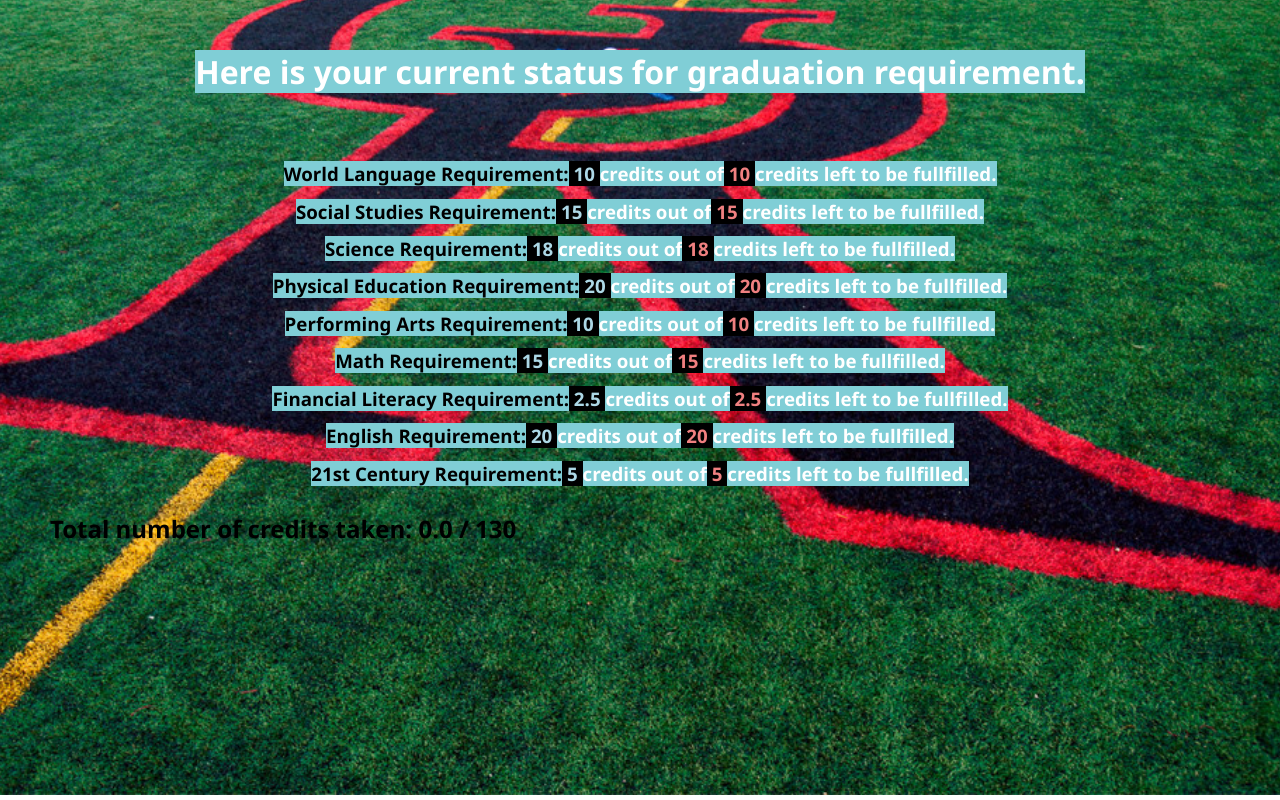
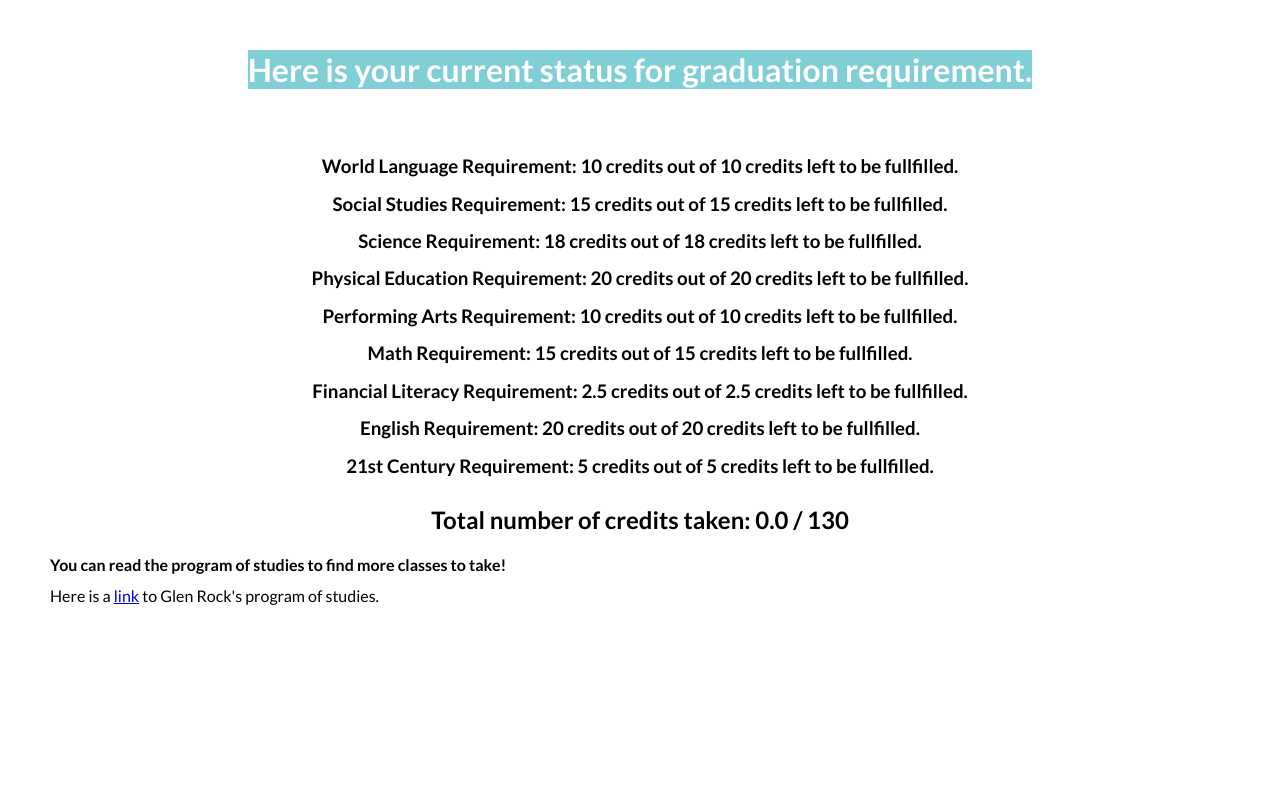
Before and after one commit to Danpaek111/GlenRock-Graduation-Checker, a Flask app: page /result in a window 1280 px wide. Run offline with Flask 3, Linux system fonts and the light colour scheme; parts of the project's set-up code (start-up, migrations or seed data) failed here and were passed over.

Commit message:
First batch of design change

```diff
--- a/app.py
+++ b/app.py
@@ -107,6 +107,11 @@ def result():
     total_credits = 0
     for idx in creds_dict:
         total_credits += required_num_of_credits_per_category(idx) - creds_dict[idx]
+    if total_credits == 130:
+        last_comment = "Congratulations! You are ready to graduate!"
+    else:
+        last_comment = "You can read the program of studies to find more classes to take!"
+
     return render_template("result.html",
                            wl_credits=creds_dict['world_lang'], wl_required_credits = required_num_of_credits_per_category("world_lang"),
                            ss_credits=creds_dict['social_studies'], ss_required_credits = required_num_of_credits_per_category('social_studies'),
@@ -117,7 +122,8 @@ def result():
                            fl_credits=creds_dict['fin_lit'], fl_required_credits = required_num_of_credits_per_category("fin_lit"),
                            ec_credits=creds_dict['english_courses'], ec_required_credits = required_num_of_credits_per_category("english_courses"),
                            stc_credits=creds_dict['century_courses'], stc_required_credits = required_num_of_credits_per_category("century_courses"),
-                           total_credits=total_credits
+                           total_credits=total_credits,
+                           last_comment=last_comment
                            )
 
 # For Testing purpuses
--- a/static/styles.css
+++ b/static/styles.css
@@ -1,5 +1,5 @@
 body {
-    font-family: 'Segoe UI', Tahoma, Verdana, sans-serif;
+    font-family: 'Lato', sans-serif;
     margin: 50px;
 }
 
--- a/static/styles_result.css
+++ b/static/styles_result.css
@@ -1,5 +1,5 @@
 body {
-    font-family: 'Segoe UI', Tahoma, Verdana, sans-serif;
+    font-family: 'Lato', sans-serif;
     margin: 50px;
 }
 
@@ -69,7 +69,7 @@ white {
 
 
 body {
-    background-image: url('./result_background.png');
+    /* background-image: url('./result_background.png'); */
     background-size: auto 120%;
     background-repeat: no-repeat; /* Prevent the image from repeating */
     background-attachment: fixed;
--- a/templates/index.html
+++ b/templates/index.html
@@ -1,5 +1,5 @@
 <!DOCTYPE html>
-
+<link href="https://fonts.googleapis.com/css2?family=Lato:wght@300;400;700&display=swap" rel="stylesheet">
 <html lang="en">
     <head>
         <meta name="viewport" content="'intial-scale=1, width=device-width">
--- a/templates/result.html
+++ b/templates/result.html
@@ -2,25 +2,31 @@
 {% extends "layout.html" %}
 
 {% block body %}
-
+<link href="https://fonts.googleapis.com/css2?family=Lato:wght@300;400;700&display=swap" rel="stylesheet">
 <h1><blue><span style="color: white;">Here is your current status for graduation requirement.</span></blue><br> </h1>
 <br>
 <h3>
 <center>
 <p class="p">
-<blue><span style="color: black;">World Language Requirement:</span><span style="color: lightblue;"><black> {{ wl_credits }} </black></span><span style="color: white;">credits out of<span style="color: lightcoral;"><black> {{ wl_required_credits }} </black></span>credits left to be fullfilled.</span></blue><br>
-<blue><span style="color: black;">Social Studies Requirement:</span><span style="color: lightblue;"><black> {{ ss_credits }} </black></span><span style="color: white;">credits out of<span style="color: lightcoral;"><black> {{ ss_required_credits }} </black></span>credits left to be fullfilled.</span></blue><br>
-<blue><span style="color: black;">Science Requirement:</span><span style="color: lightblue;"><black> {{ sc_credits }} </black></span><span style="color: white;">credits out of<span style="color: lightcoral;"><black> {{ sc_required_credits }} </black></span>credits left to be fullfilled.</span></blue><br>
-<blue><span style="color: black;">Physical Education Requirement:</span><span style="color: lightblue;"><black> {{ pe_credits }} </black></span><span style="color: white;">credits out of<span style="color: lightcoral;"><black> {{ pe_required_credits }} </black></span>credits left to be fullfilled.</span></blue><br>
-<blue><span style="color: black;">Performing Arts Requirement:</span><span style="color: lightblue;"><black> {{ pa_credits }} </black></span><span style="color: white;">credits out of<span style="color: lightcoral;"><black> {{ pa_required_credits }} </black></span>credits left to be fullfilled.</span></blue><br>
-<blue><span style="color: black;">Math Requirement:</span><span style="color: lightblue;"><black> {{ mc_credits }} </black></span><span style="color: white;">credits out of<span style="color: lightcoral;"><black> {{ mc_required_credits }} </black></span>credits left to be fullfilled.</span></blue><br>
-<blue><span style="color: black;">Financial Literacy Requirement:</span><span style="color: lightblue;"><black> {{ fl_credits }} </black></span><span style="color: white;">credits out of<span style="color: lightcoral;"><black> {{ fl_required_credits }} </black></span>credits left to be fullfilled.</span></blue><br>
-<blue><span style="color: black;">English Requirement:</span><span style="color: lightblue;"><black> {{ ec_credits }} </black></span><span style="color: white;">credits out of<span style="color: lightcoral;"><black> {{ ec_required_credits }} </black></span>credits left to be fullfilled.</span></blue><br>
-<blue><span style="color: black;">21st Century Requirement:</span><span style="color: lightblue;"><black> {{ stc_credits }} </black></span><span style="color: white;">credits out of<span style="color: lightcoral;"><black> {{ stc_required_credits }} </black></span>credits left to be fullfilled.</span></blue><br>
+<b>World Language Requirement:</b> {{ wl_credits }} credits out of {{ wl_required_credits }} credits left to be fullfilled.<br>
+<b>Social Studies Requirement:</b> {{ ss_credits }} credits out of {{ ss_required_credits }} credits left to be fullfilled.<br>
+<b>Science Requirement:</b> {{ sc_credits }} credits out of {{ sc_required_credits }} credits left to be fullfilled.<br>
+<b>Physical Education Requirement:</b> {{ pe_credits }} credits out of {{ pe_required_credits }} credits left to be fullfilled.<br>
+<b>Performing Arts Requirement:</b> {{ pa_credits }} credits out of {{ pa_required_credits }} credits left to be fullfilled.<br>
+<b>Math Requirement:</b> {{ mc_credits }} credits out of {{ mc_required_credits }} credits left to be fullfilled.<br>
+<b>Financial Literacy Requirement:</b> {{ fl_credits }} credits out of {{ fl_required_credits }} credits left to be fullfilled.<br>
+<b>English Requirement:</b> {{ ec_credits }} credits out of {{ ec_required_credits }} credits left to be fullfilled.<br>
+<b>21st Century Requirement:</b> {{ stc_credits }} credits out of {{ stc_required_credits }} credits left to be fullfilled.<br>
 </p>
 </center>
 </h3>
 <h2>
-Total number of credits taken: {{ total_credits }} / 130
+    <center>Total number of credits taken: {{ total_credits }} / 130</center>
 </h2>
+<h4>
+    {{ last_comment}}
+</h4>
+<p>
+    Here is a <a href="https://cdnsm5-ss14.sharpschool.com/UserFiles/Servers/Server_611619/File/2023-2024%20HS%20Program%20of%20Studies%20FINAL.pdf" target="_blank">link</a> to Glen Rock's program of studies.
+</p>
 {% endblock %}
```
